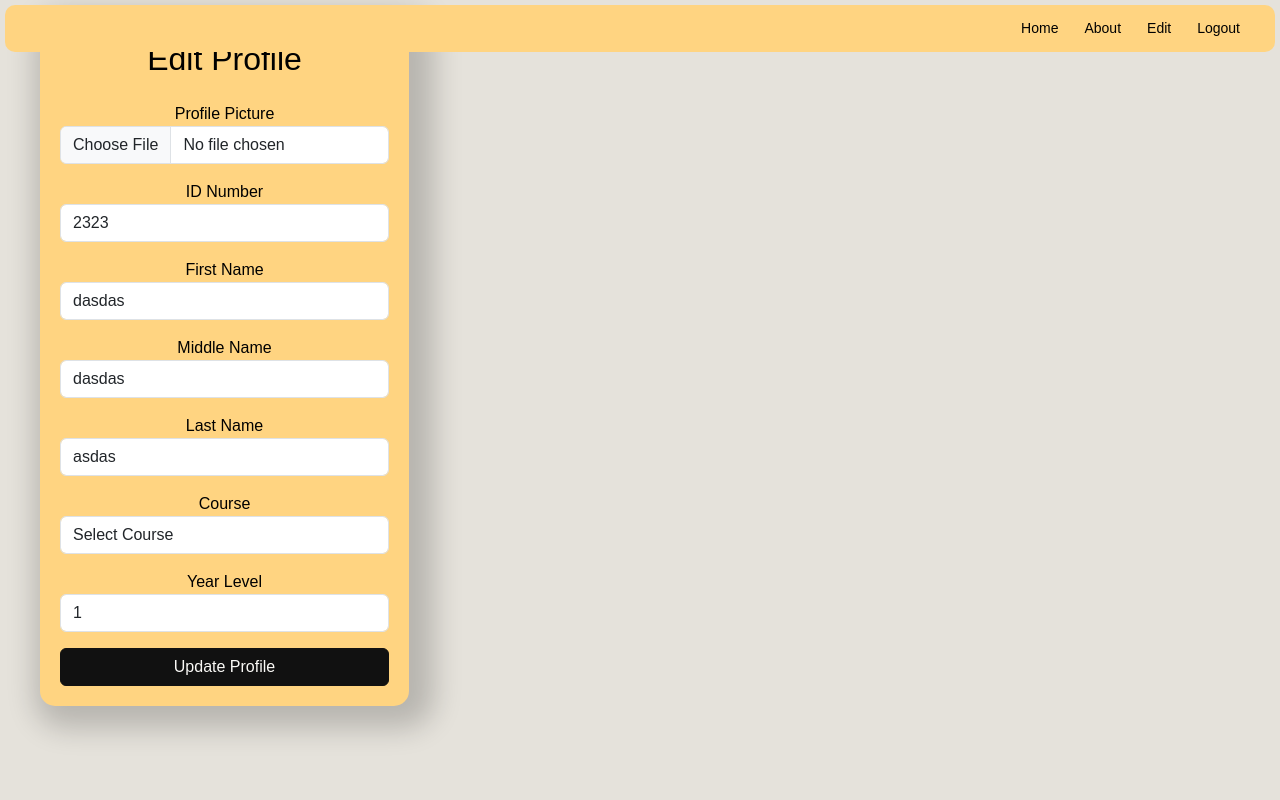
After one commit to Nnzo8/Sit-in-System, a PHP site: page /edit_profile.php in a window 1280 px wide. The commit adds this page. Run offline with PHP 8.4, Linux system fonts and the light colour scheme; a user stored in the database is signed in; data comes from the database, SQL or seed files in the repository.

```diff
--- a/about.php
+++ b/about.php
@@ -22,6 +22,9 @@
                 </li>
                 <li class="nav-item">
                     <a class="nav-link" href="about.php">About</a>
+                </li>
+                <li class="nav-item">
+                    <a class="nav-link" href="edit_profile.php">Edit</a>
                 </li>
                 <li class="nav-item">
                     <a class="nav-link" href="login.php">Logout</a>
--- /dev/null
+++ b/edit_profile.php
@@ -0,0 +1,210 @@
+<!DOCTYPE html>
+<html lang="en">
+<head>
+    <meta charset="UTF-8">
+    <meta name="viewport" content="width=device-width, initial-scale=1.0">
+    <title>Edit</title>
+    <link href="https://cdn.jsdelivr.net/npm/bootstrap@5.3.3/dist/css/bootstrap.min.css" rel="stylesheet" integrity="sha384-QWTKZyjpPEjISv5WaRU9OFeRpok6YctnYmDr5pNlyT2bRjXh0JMhjY6hW+ALEwIH" crossorigin="anonymous">
+    <link rel="stylesheet" href="homestyle.css">
+</head>
+<body>
+<div class="nav-overlay" onclick="closeNav()"></div>
+
+<nav class="navbar navbar-expand-lg">
+    <div class="container-fluid">
+        <button class="navbar-toggler" type="button" onclick="toggleNav()" aria-label="Toggle navigation">
+            <span class="navbar-toggler-icon"></span>
+        </button>
+        <div class="collapse navbar-collapse" id="navbarNav">
+            <ul class="navbar-nav">
+                <li class="nav-item">
+                    <a class="nav-link" href="index.php">Home</a>
+                </li>
+                <li class="nav-item">
+                    <a class="nav-link" href="about.php">About</a>
+                </li>
+                <li class="nav-item">
+                    <a class="nav-link" href="edit_profile.php">Edit</a>
+                </li>
+                <li class="nav-item">
+                    <a class="nav-link" href="login.php">Logout</a>
+                </li>
+            </ul>
+        </div>
+    </div>
+</nav>
+
+<!-- Add this script before the closing body tag -->
+<script>
+function toggleNav() {
+    document.getElementById('navbarNav').classList.toggle('show');
+    document.querySelector('.nav-overlay').classList.toggle('show');
+}
+
+function closeNav() {
+    document.getElementById('navbarNav').classList.remove('show');
+    document.querySelector('.nav-overlay').classList.remove('show');
+}
+
+// Close nav when clicking outside
+document.addEventListener('click', function(event) {
+    const nav = document.getElementById('navbarNav');
+    const toggleBtn = document.querySelector('.navbar-toggler');
+    if (!nav.contains(event.target) && !toggleBtn.contains(event.target)) {
+        closeNav();
+    }
+});
+</script>
+
+<?php
+session_start();
+if (!isset($_SESSION['username'])) {
+    header("Location: login.php");
+    exit();
+}
+
+$servername = "localhost";
+$username = "root";
+$password = "";
+$database = "users";
+
+$conn = new mysqli($servername, $username, $password, $database);
+
+if ($conn->connect_error) {
+    die("Connection failed: " . $conn->connect_error);
+}
+
+$message = '';
+$messageType = '';
+
+// Handle form submission
+if ($_SERVER["REQUEST_METHOD"] == "POST") {
+    $username = $_SESSION['username'];
+    $newfirstname = $_POST['First_Name'];
+    $newlastname = $_POST['Last_Name'];
+    $newmidname = $_POST['Mid_Name'];
+    $newcourse = $_POST['Course'];
+    $newyearlvl = $_POST['Year_lvl'];
+    $newidno = $_POST['IDNO'];
+
+    // Handle image upload
+    if (isset($_FILES['profile_image']) && $_FILES['profile_image']['error'] == 0) {
+        $allowed = ['jpg', 'jpeg', 'png', 'gif'];
+        $filename = $_FILES['profile_image']['name'];
+        $filetype = pathinfo($filename, PATHINFO_EXTENSION);
+
+        if (in_array(strtolower($filetype), $allowed)) {
+            $target_dir = "uploads/";
+            if (!file_exists($target_dir)) {
+                mkdir($target_dir, 0777, true);
+            }
+
+            $new_filename = uniqid() . '.' . $filetype;
+            $target_file = $target_dir . $new_filename;
+
+            if (move_uploaded_file($_FILES['profile_image']['tmp_name'], $target_file)) {
+                $sql = "UPDATE students SET IDNO=?, Last_Name=?, First_Name=?, Mid_Name=?, Course=?, Year_lvl=?, profile_image=? WHERE Username=?";
+                $stmt = $conn->prepare($sql);
+                $stmt->bind_param("isssssss", $newidno, $newlastname, $newfirstname, $newmidname, $newcourse, $newyearlvl, $target_file, $username);
+            }
+        } else {
+            $message = "Sorry, only JPG, JPEG, PNG & GIF files are allowed.";
+            $messageType = "danger";
+        }
+    } else {
+        // Update without changing the image
+        $sql = "UPDATE students SET IDNO=?, Last_Name=?, First_Name=?, Mid_Name=?, Course=?, Year_lvl=? WHERE Username=?";
+        $stmt = $conn->prepare($sql);
+        $stmt->bind_param("issssss", $newidno, $newlastname, $newfirstname, $newmidname, $newcourse, $newyearlvl, $username);
+    }
+
+    if (isset($stmt) && $stmt->execute()) {
+        $_SESSION['First_Name'] = $newfirstname;
+        $_SESSION['Last_Name'] = $newlastname;
+        $_SESSION['Mid_Name'] = $newmidname;
+        $_SESSION['Course'] = $newcourse;
+        $_SESSION['Year_lvl'] = $newyearlvl;
+        $_SESSION['IDNO'] = $newidno;
+        $message = "Profile updated successfully!";
+        $messageType = "success";
+    } else {
+        $message = "Error updating profile.";
+        $messageType = "danger";
+    }
+}
+
+// Get current user data
+$username = $_SESSION['username'];
+$sql = "SELECT * FROM students WHERE Username = ?";
+$stmt = $conn->prepare($sql);
+$stmt->bind_param("s", $username);
+$stmt->execute();
+$result = $stmt->get_result();
+$user = $result->fetch_assoc();
+
+?>
+
+<div class="container">
+    <h2 class="text-center mb-4">Edit Profile</h2>
+
+    <?php if ($message): ?>
+        <div class="alert alert-<?php echo $messageType; ?>" role="alert">
+            <?php echo $message; ?>
+        </div>
+    <?php endif; ?>
+
+    <form method="POST" enctype="multipart/form-data">
+        <div class="form-group mb-3">
+            <label for="profile_image">Profile Picture</label>
+            <input type="file" class="form-control" id="profile_image" name="profile_image" accept="image/*">
+            <?php if (!empty($user['profile_image'])): ?>
+                <img src="<?php echo $user['profile_image']; ?>" alt="Current Profile Picture" class="mt-2" style="max-width: 100px;">
+            <?php endif; ?>
+        </div>
+
+        <div class="form-group mb-3">
+            <label for="IDNO">ID Number</label>
+            <input type="number" class="form-control" id="IDNO" name="IDNO"
+       value="<?php echo isset($user['IDNO']) ? htmlspecialchars($user['IDNO']) : ''; ?>" required>
+        </div>
+
+        <div class="form-group mb-3">
+            <label for="First_Name">First Name</label>
+            <input type="text" class="form-control" id="First_Name" name="First_Name"
+       value="<?php echo isset($user['First_Name']) ? htmlspecialchars($user['First_Name']) : ''; ?>" required>
+        </div>
+
+        <div class="form-group mb-3">
+            <label for="Mid_Name">Middle Name</label>
+            <input type="text" class="form-control" id="Mid_Name" name="Mid_Name"
+       value="<?php echo isset($user['Mid_Name']) ? htmlspecialchars($user['Mid_Name']) : ''; ?>" required>
+        </div>
+
+        <div class="form-group mb-3">
+            <label for="Last_Name">Last Name</label>
+            <input type="text" class="form-control" id="Last_Name" name="Last_Name"
+       value="<?php echo isset($user['Last_Name']) ? htmlspecialchars($user['Last_Name']) : ''; ?>" required>
+        </div>
+
+        <div class="form-group mb-3">
+            <label for="Course">Course</label>
+            <select class="form-control" id="Course" name="Course" required>
+                <option value="">Select Course</option>
+                <option value="BSIT" <?php echo (isset($user['Course']) && $user['Course'] == 'BSIT') ? 'selected' : ''; ?>>BSIT</option>
+                <option value="BSCS" <?php echo (isset($user['Course']) && $user['Course'] == 'BSCS') ? 'selected' : ''; ?>>BSCS</option>
+            </select>
+        </div>
+
+        <div class="form-group mb-3">
+            <label for="Year_lvl">Year Level</label>
+            <input type="number" class="form-control" id="Year_lvl" name="Year_lvl" min="1" max="4"
+       value="<?php echo isset($user['Year_lvl']) ? htmlspecialchars($user['Year_lvl']) : ''; ?>" required>
+        </div>
+
+        <button type="submit" class="btn btn-primary w-100">Update Profile</button>
+    </form>
+</div>
+
+<script src="https://cdn.jsdelivr.net/npm/bootstrap@5.3.3/dist/js/bootstrap.bundle.min.js"></script>
+</body>
+</html>
--- a/index.php
+++ b/index.php
@@ -53,6 +53,9 @@ if (isset($_SESSION['username'])) {
                     <a class="nav-link" href="about.php">About</a>
                 </li>
                 <li class="nav-item">
+                    <a class="nav-link" href="edit_profile.php">Edit</a>
+                </li>
+                <li class="nav-item">
                     <a class="nav-link" href="login.php">Logout</a>
                 </li>
             </ul>
--- a/login.php
+++ b/login.php
@@ -34,7 +34,7 @@ if ($_SERVER["REQUEST_METHOD"] == "POST") {
     if ($result->num_rows > 0) {
         $row = $result->fetch_assoc();
         if (password_verify($password, $row['Password'])) {
-            $_SESSION['message'] = "Login successful, ";
+            $_SESSION['username'] = $username;
             $_SESSION['username'] = $row['First_Name'];
             $_SESSION['firstname'] = $row['First_Name'];
             $_SESSION['lastname'] = $row['Last_Name'];
```
